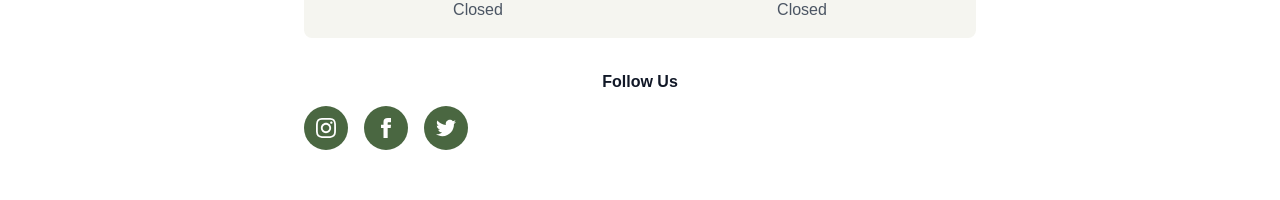
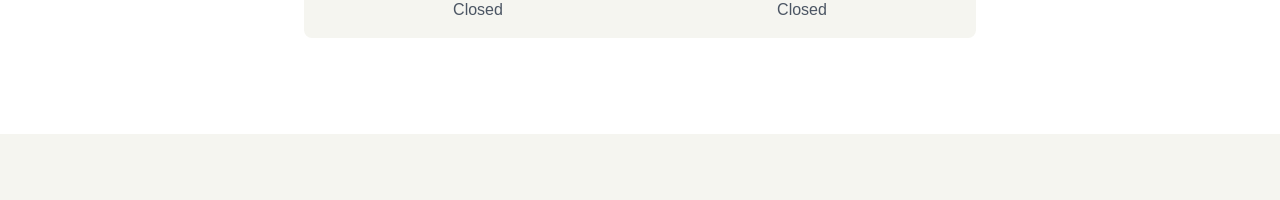
Before and after one commit to spencerwcowles/food-coop, a Next.js app: page /contact in a window 1280 px wide. Shown: the part 807-1007 px from the top of the page. Built offline with nearby package versions, Linux system fonts and the light colour scheme.

Commit message:
Update page.tsx
deleted follow us links

```diff
--- a/app/contact/page.tsx
+++ b/app/contact/page.tsx
@@ -87,57 +87,6 @@ export default function ContactPage() {
                   </div>
                 </div>
               </div>
-
-              <div>
-                <h3 className="font-semibold text-gray-900 mb-3">Follow Us</h3>
-                <div className="flex space-x-4">
-                  <a
-                    href="https://instagram.com"
-                    target="_blank"
-                    rel="noopener noreferrer"
-                    className="bg-[#4A6741] text-white p-3 rounded-full hover:bg-[#4A6741]/90 transition-colors"
-                    aria-label="Instagram"
-                  >
-                    <svg
-                      className="h-5 w-5"
-                      fill="currentColor"
-                      viewBox="0 0 24 24"
-                    >
-                      <path d="M12 2.163c3.204 0 3.584.012 4.85.07 3.252.148 4.771 1.691 4.919 4.919.058 1.265.069 1.645.069 4.849 0 3.205-.012 3.584-.069 4.849-.149 3.225-1.664 4.771-4.919 4.919-1.266.058-1.644.07-4.85.07-3.204 0-3.584-.012-4.849-.07-3.26-.149-4.771-1.699-4.919-4.92-.058-1.265-.07-1.644-.07-4.849 0-3.204.013-3.583.07-4.849.149-3.227 1.664-4.771 4.919-4.919 1.266-.057 1.645-.069 4.849-.069zm0-2.163c-3.259 0-3.667.014-4.947.072-4.358.2-6.78 2.618-6.98 6.98-.059 1.281-.073 1.689-.073 4.948 0 3.259.014 3.668.072 4.948.2 4.358 2.618 6.78 6.98 6.98 1.281.058 1.689.072 4.948.072 3.259 0 3.668-.014 4.948-.072 4.354-.2 6.782-2.618 6.979-6.98.059-1.28.073-1.689.073-4.948 0-3.259-.014-3.667-.072-4.947-.196-4.354-2.617-6.78-6.979-6.98-1.281-.059-1.69-.073-4.949-.073zm0 5.838c-3.403 0-6.162 2.759-6.162 6.162s2.759 6.163 6.162 6.163 6.162-2.759 6.162-6.163c0-3.403-2.759-6.162-6.162-6.162zm0 10.162c-2.209 0-4-1.79-4-4 0-2.209 1.791-4 4-4s4 1.791 4 4c0 2.21-1.791 4-4 4zm6.406-11.845c-.796 0-1.441.645-1.441 1.44s.645 1.44 1.441 1.44c.795 0 1.439-.645 1.439-1.44s-.644-1.44-1.439-1.44z" />
-                    </svg>
-                  </a>
-                  <a
-                    href="https://facebook.com"
-                    target="_blank"
-                    rel="noopener noreferrer"
-                    className="bg-[#4A6741] text-white p-3 rounded-full hover:bg-[#4A6741]/90 transition-colors"
-                    aria-label="Facebook"
-                  >
-                    <svg
-                      className="h-5 w-5"
-                      fill="currentColor"
-                      viewBox="0 0 24 24"
-                    >
-                      <path d="M9 8h-3v4h3v12h5v-12h3.642l.358-4h-4v-1.667c0-.955.192-1.333 1.115-1.333h2.885v-5h-3.808c-3.596 0-5.192 1.583-5.192 4.615v3.385z" />
-                    </svg>
-                  </a>
-                  <a
-                    href="https://twitter.com"
-                    target="_blank"
-                    rel="noopener noreferrer"
-                    className="bg-[#4A6741] text-white p-3 rounded-full hover:bg-[#4A6741]/90 transition-colors"
-                    aria-label="Twitter"
-                  >
-                    <svg
-                      className="h-5 w-5"
-                      fill="currentColor"
-                      viewBox="0 0 24 24"
-                    >
-                      <path d="M24 4.557c-.883.392-1.832.656-2.828.775 1.017-.609 1.798-1.574 2.165-2.724-.951.564-2.005.974-3.127 1.195-.897-.957-2.178-1.555-3.594-1.555-3.179 0-5.515 2.966-4.797 6.045-4.091-.205-7.719-2.165-10.148-5.144-1.29 2.213-.669 5.108 1.523 6.574-.806-.026-1.566-.247-2.229-.616-.054 2.281 1.581 4.415 3.949 4.89-.693.188-1.452.232-2.224.084.626 1.956 2.444 3.379 4.6 3.419-2.07 1.623-4.678 2.348-7.29 2.04 2.179 1.397 4.768 2.212 7.548 2.212 9.142 0 14.307-7.721 13.995-14.646.962-.695 1.797-1.562 2.457-2.549z" />
-                    </svg>
-                  </a>
-                </div>
-              </div>
             </div>
           </div>
         </div>
```
